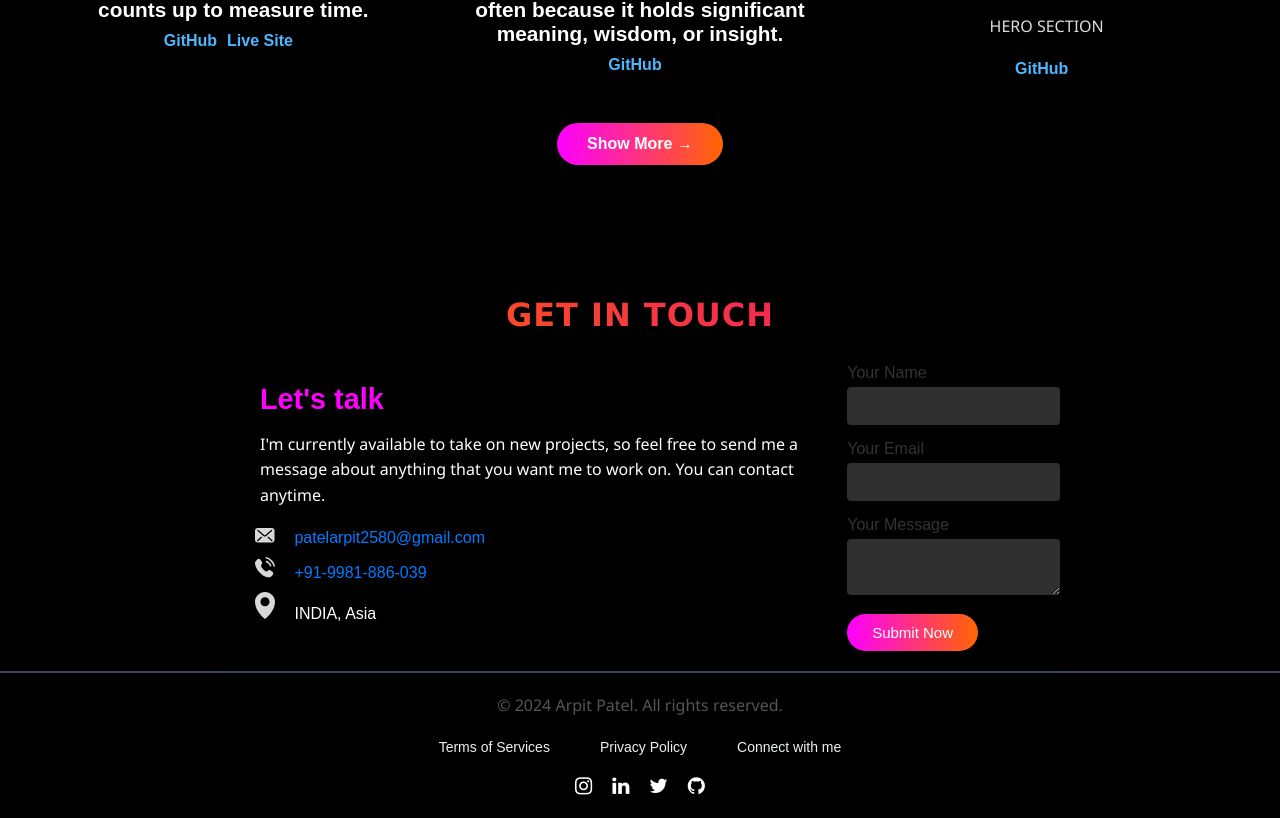
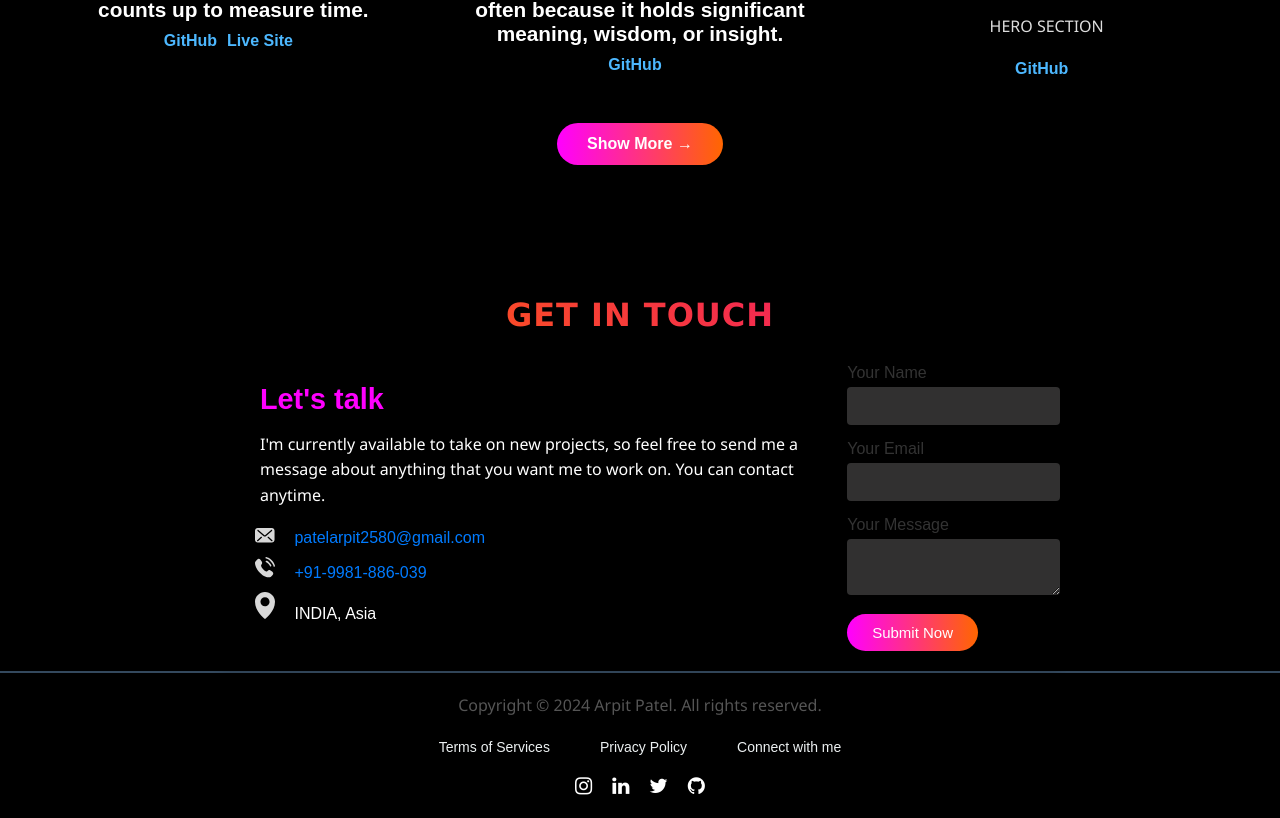
Before and after one commit to arpit7s/MyPortfolio, a React (Vite) app: page / in a window 1280 px wide. Shown: the part 3626-4444 px from the top of the page. Built offline with nearby package versions, Linux system fonts and the light colour scheme.

Commit message:
footer changes

```diff
--- a/src/components/Footer/Footer.jsx
+++ b/src/components/Footer/Footer.jsx
@@ -7,7 +7,7 @@ const Footer = () => {
         <footer className="footer">
             <div className="container">
                 <div className="footer-content">
-                    <p>&copy; 2024 Arpit Patel. All rights reserved.</p>
+                    <p> Copyright &copy; 2024 Arpit Patel. All rights reserved.</p>
                     <ul className="footer-links">
                         <li>
                             <a href="#">Terms of Services</a>
```
